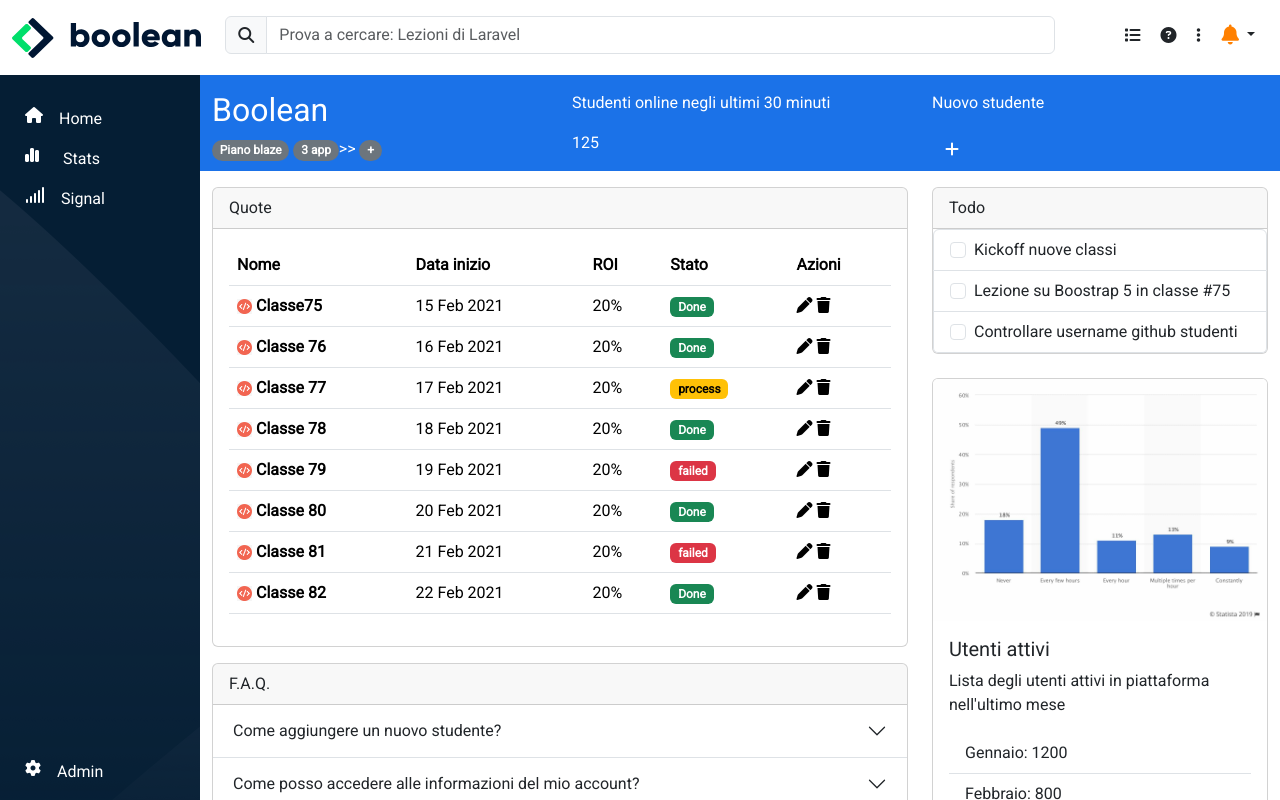
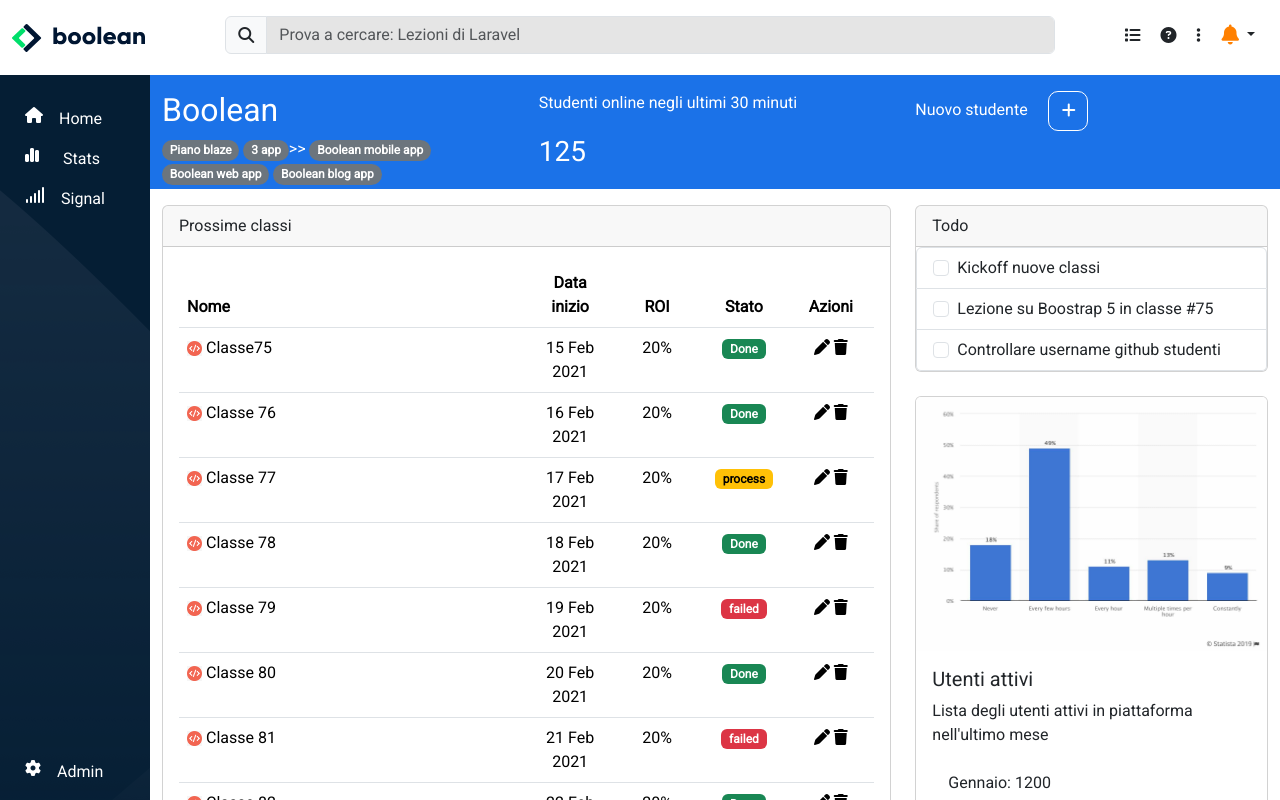
Before and after one commit to DarioLoForti/html-css-bootstrap-dashboard, a plain HTML site: page index.html in a window 1280 px wide. Drawn offline with nearby package versions, Linux system fonts and the light colour scheme.

Commit message:
[fix] i make corrections

```diff
--- a/css/style.css
+++ b/css/style.css
@@ -20,8 +20,18 @@
 
 .after{
     display: none;
+
 }
 
+#basic-addon1{
+    border-right: none;
+}
+.fa-magnifying-glass{
+    border-left: none;
+}
+.search-bg{
+    background-color:#E5E5E5 ;
+}
 /* SIDEBAR */
 
 #sidebar{
@@ -58,17 +68,43 @@
 .bg{
     background-color: #1B72E8;
 }
-th>img{
+td>img{
     width: 15px;
 }
-
+.icon:hover {
+    background-color: rgba(211, 211, 211, 0.534);
+}
+.icon-b:hover {
+    background-color: rgba(211, 211, 211, 0.534);
+}
+.off{
+    width: 40px;
+    height: 40px;
+    border: 1px solid white;
+    border-radius: 10px;
+    margin-bottom: 10px;
+}
+.table th:nth-child(1), .table td:nth-child(1){
+    width: 50%;
+}
+.table th:not(:nth-child(1)), .table td:not(:nth-child(1)){
+    width: calc(50% / 4);
+}
+.table th:not(:nth-child(1)), .table td:not(:nth-child(1)){
+    text-align: center;
+}
 /* OFFCANVAS */
 
 #offcanvasExample{
-    width: 50%;
+    width: 100%;
 }
 
 /* MEDIA QUERY */
+@media screen and (min-width: 768px){
+    #offcanvasExample{
+        width: 50%;
+    }
+}
 
 @media screen and (min-width: 991px){
     .before{
@@ -76,13 +112,17 @@
     }
     .after{
         display: block;
-        width: 100%;
+        width: 70%;
     }
+
     #sidebar{
-        width: 200px;
+        width: 150px;
     }
     .container-main{
-        width: calc(100% - 200px);
+        width: calc(100% - 150px);
+    }
+    th{
+        width:60%
     }
 
 }
--- a/index.html
+++ b/index.html
@@ -25,8 +25,8 @@
                 <div class="col-8">
                     <div class="content-h text-center mt-2">
                         <div class="input-group mb-3">
-                            <span class="input-group-text" id="basic-addon1"><i class="fa-solid fa-magnifying-glass"></i></span>
-                            <input type="text" class="form-control" placeholder="Prova a cercare: Lezioni di Laravel" aria-label="Username" aria-describedby="basic-addon1">
+                            <span class="input-group-text"><i class="fa-solid fa-magnifying-glass"></i></span>
+                            <input type="text" class="form-control search-bg" placeholder="Prova a cercare: Lezioni di Laravel" aria-label="Username" aria-describedby="basic-addon1">
                         </div>
                     </div>
                 </div>
@@ -83,26 +83,31 @@
         <div class="container-main">
             <div class="container-fluid bg text-white pt-3">
                 <div class="row">
-                    <div class="col-12 col-md-4">
+                    <div class="col-12 col-md-4 order-2 order-md-1">
                         <div class="content-mt">
                             <h2>Boolean</h2>
                             <span class="badge rounded-pill text-bg-secondary">Piano blaze</span>
                             <span class="badge rounded-pill text-bg-secondary">3 app</span>>>
-                            <span class="badge rounded-pill text-bg-secondary">+</span>
+                            <span class="badge rounded-pill text-bg-secondary d-inline-block d-lg-none">+</span>
+                            <span class="badge rounded-pill text-bg-secondary d-none d-lg-inline-block">Boolean mobile app</span>
+                            <span class="badge rounded-pill text-bg-secondary d-none d-lg-inline-block">Boolean web app</span>
+                            <span class="badge rounded-pill text-bg-secondary d-none d-lg-inline-block">Boolean blog app</span>
                         </div>
                     </div>
-                    <div class="col-12 col-md-4">
+                    <div class="col-12 col-md-4 order-3 order-md-2">
                         <div class="content-mt">
                             <p>Studenti online negli ultimi 30 minuti</p>
-                            <p>125</p>
+                            <p class="fs-3">125</p>
                         </div>
                     </div>
-                    <div class="col-12 col-md-4">
+                    <div class="col-12 col-md-4 order-md-3 ">
                         <div class="content-mt">
-                            <p>Nuovo studente</p>
-                            <a class="btn" data-bs-toggle="offcanvas" href="#offcanvasExample" role="button" aria-controls="offcanvasExample">
-                                <i class="fa-solid fa-plus" style="color: #ffffff;"></i>
-                                </a>
+                            <p class="d-inline-block me-3">Nuovo studente</p>
+                            <div class="off text-center d-inline-block">
+                              <a class="btn" data-bs-toggle="offcanvas" href="#offcanvasExample" role="button" aria-controls="offcanvasExample">
+                                  <i class="fa-solid fa-plus" style="color: #ffffff;"></i>
+                                  </a>
+                            </div>
                         </div>
                     </div>
                 </div>
@@ -113,27 +118,27 @@
                         <div class="content-mb">
                             <div class="card mt-3">
                                 <div class="card-header">
-                                  Quote
+                                  Prossime classi
                                 </div>
                                 <div class="card-body">
-                                    <table class="table">
+                                    <table class="table table-hover">
                                         <thead>
                                           <tr>
                                             <th scope="col">Nome</th>
-                                            <th scope="col">Data inizio</th>
-                                            <th scope="col">ROI</th>
+                                            <th class="d-none d-md-table-cell" scope="col">Data inizio</th>
+                                            <th class="d-none d-md-table-cell" scope="col">ROI</th>
                                             <th scope="col">Stato</th>
                                             <th scope="col">Azioni</th>
                                           </tr>
                                         </thead>
                                         <tbody>
                                           <tr>
-                                            <th scope="row">
+                                            <td>
                                                 <img src="./img/class-avatar.jpg" alt="">
                                                  Classe75
-                                            </th>
-                                            <td>15 Feb 2021</td>
-                                            <td>20%</td>
+                                            </td>
+                                            <td class="d-none d-md-table-cell">15 Feb 2021</td>
+                                            <td class="d-none d-md-table-cell">20%</td>
                                             <td><span class="badge text-bg-success">Done</span>
                                             </td>
                                             <td>
@@ -143,12 +148,12 @@
 
                                           </tr>
                                           <tr>
-                                            <th scope="row">
+                                            <td>
                                                 <img src="./img/class-avatar.jpg" alt="">
                                                 Classe 76
-                                            </th>
-                                            <td>16 Feb 2021</td>
-                                            <td>20%
+                                            </td>
+                                            <td class="d-none d-md-table-cell">16 Feb 2021</td>
+                                            <td class="d-none d-md-table-cell">20%
                                             </td>
                                             <td><span class="badge text-bg-success">Done</span>
                                             </td>
@@ -158,12 +163,12 @@
                                             </td>
                                           </tr>
                                           <tr>
-                                            <th scope="row">
+                                            <td>
                                                 <img src="./img/class-avatar.jpg" alt="">
                                                 Classe 77
-                                            </th>
-                                            <td>17 Feb 2021</td>
-                                            <td>20%</td>
+                                            </td>
+                                            <td class="d-none d-md-table-cell">17 Feb 2021</td>
+                                            <td class="d-none d-md-table-cell">20%</td>
                                             <td><span class="badge text-bg-warning">process</span>
                                             </td>
                                             <td>
@@ -172,12 +177,12 @@
                                             </td>
                                           </tr>
                                           <tr>
-                                            <th scope="row">
+                                            <td>
                                                 <img src="./img/class-avatar.jpg" alt="">
                                                 Classe 78
-                                            </th>
-                                            <td>18 Feb 2021</td>
-                                            <td>20%</td>
+                                            </td>
+                                            <td class="d-none d-md-table-cell">18 Feb 2021</td>
+                                            <td class="d-none d-md-table-cell">20%</td>
                                             <td><span class="badge text-bg-success">Done</span>
                                             </td>
                                             <td>
@@ -186,12 +191,12 @@
                                             </td>
                                           </tr>
                                           <tr>
-                                            <th scope="row">
+                                            <td>
                                                 <img src="./img/class-avatar.jpg" alt="">
                                                 Classe 79
-                                            </th>
-                                            <td>19 Feb 2021</td>
-                                            <td>20%</td>
+                                            </td>
+                                            <td class="d-none d-md-table-cell">19 Feb 2021</td>
+                                            <td class="d-none d-md-table-cell">20%</td>
                                             <td><span class="badge text-bg-danger">failed</span>
                                             </td>
                                             <td>
@@ -200,12 +205,12 @@
                                             </td>
                                           </tr>
                                           <tr>
-                                            <th scope="row">
+                                            <td>
                                                 <img src="./img/class-avatar.jpg" alt="">
                                                 Classe 80
-                                            </th>
-                                            <td>20 Feb 2021</td>
-                                            <td>20%</td>
+                                            </td>
+                                            <td class="d-none d-md-table-cell">20 Feb 2021</td>
+                                            <td class="d-none d-md-table-cell">20%</td>
                                             <td><span class="badge text-bg-success">Done</span>
                                             </td>
                                             <td>
@@ -214,12 +219,12 @@
                                             </td>
                                           </tr>
                                           <tr>
-                                            <th scope="row">
+                                            <td>
                                                 <img src="./img/class-avatar.jpg" alt="">
                                                 Classe 81
-                                            </th>
-                                            <td>21 Feb 2021</td>
-                                            <td>20%</td>
+                                            </td>
+                                            <td class="d-none d-md-table-cell">21 Feb 2021</td>
+                                            <td class="d-none d-md-table-cell">20%</td>
                                             <td><span class="badge text-bg-danger">failed</span>
                                             </td>
                                             <td>
@@ -228,12 +233,12 @@
                                             </td>
                                           </tr>
                                           <tr>
-                                            <th scope="row">
+                                            <td>
                                                 <img src="./img/class-avatar.jpg" alt="">
                                                 Classe 82
-                                            </th>
-                                            <td>22 Feb 2021</td>
-                                            <td>20%</td>
+                                            </td>
+                                            <td class="d-none d-md-table-cell">22 Feb 2021</td>
+                                            <td class="d-none d-md-table-cell">20%</td>
                                             <td><span class="badge text-bg-success">Done</span>
                                             </td>
                                             <td>
@@ -292,16 +297,16 @@
                                 </div>
                                 <ul class="list-group">
                                     <li class="list-group-item">
-                                      <input class="form-check-input me-1" type="checkbox" value="" id="Kickoff nuove classi">
-                                      <label class="form-check-label" for="Kickoff nuove classi">Kickoff nuove classi</label>
+                                      <input class="form-check-input me-1" type="checkbox" value="" id="Kickoff-nuove-classi">
+                                      <label class="form-check-label" for="Kickoff-nuove-classi">Kickoff nuove classi</label>
                                     </li>
                                     <li class="list-group-item">
-                                      <input class="form-check-input me-1" type="checkbox" value="" id="Lezione su Boostrap 5 in classe #75">
-                                      <label class="form-check-label" for="Lezione su Boostrap 5 in classe #75">Lezione su Boostrap 5 in classe #75</label>
+                                      <input class="form-check-input me-1" type="checkbox" value="" id="Lezione-su-Boostrap-5-in-classe-#75">
+                                      <label class="form-check-label" for="Lezione-su-Boostrap-5-in-classe-#75">Lezione su Boostrap 5 in classe #75</label>
                                     </li>
                                     <li class="list-group-item">
-                                      <input class="form-check-input me-1" type="checkbox" value="" id="Controllare username github studenti">
-                                      <label class="form-check-label" for="Controllare username github studenti">Controllare username github studenti</label>
+                                      <input class="form-check-input me-1" type="checkbox" value="" id="Controllare-username-github-studenti">
+                                      <label class="form-check-label" for="Controllare-username-github-studenti">Controllare username github studenti</label>
                                     </li>
                                   </ul>
                               </div>
@@ -337,25 +342,25 @@
                 <div class="row">
                     <div class="col-6">
                         <label for="text">Nome</label>
-                        <input class="form-control" type="text" name="Nome">
-                        <label for="email">Email</label>
+                        <input class="form-control" type="text" name="Nome" id="text">
+                        <label for="basic-addon1">Email</label>
                         <div class="input-group mb-3">
-                            <span class="input-group-text" id="basic-addon1">@</i></span>
-                            <input type="text" class="form-control" aria-label="Username" aria-describedby="basic-addon1">
+                            <span class="input-group-text">@</span>
+                            <input type="text" class="form-control" id="basic-addon1" aria-label="Username" aria-describedby="basic-addon1">
                         </div>
-                        <label for="email">Indirizzo Email</label>
+                        <label for="basic-addon2">Indirizzo Email</label>
                         <div class="input-group mb-3">
-                            <span class="input-group-text" id="basic-addon1">@</i></span>
-                            <input type="text" class="form-control" aria-label="Username" aria-describedby="basic-addon1">
+                            <span class="input-group-text" >@</span>
+                            <input type="text" class="form-control" id="basic-addon2" aria-label="Username" aria-describedby="basic-addon1">
                         </div>
                     </div>
                     <div class="col-6">
                         <label for="text">Cognome</label>
                         <input class="form-control" type="text" name="Cognome">
-                        <label for="Password">Password</label>
+                        <label for="password">Password</label>
                         <input class="form-control" type="password" name="password" id="password">
-                        <label for="Password">Password</label>
-                        <input class="form-control" type="password" name="password" id="password">
+                        <label for="password1">Password</label>
+                        <input class="form-control" type="password" name="password" id="password1">
                     </div>
                     <div class="col-12 my-3">
                         <label for="text">Indirizzo</label>
@@ -367,7 +372,15 @@
                     </div>
                     <div class="col-4">
                         <label for="select">Stato</label>
-                        <input class="form-control" type="" name="Stato" id="stato">
+                        <select class="form-select" id="select" aria-label="Default select example">
+                          <option selected>Stato</option>
+                          <option value="1">Francia</option>
+                          <option value="2">Germania</option>
+                          <option value="3">Italia</option>
+                          <option value="3">Paesi Bassi</option>
+                          <option value="3">Portogallo</option>
+                          <option value="3">Spagna</option>
+                        </select>
                     </div>
                     <div class="col-4">
                         <label  for="text">CAP</label>
@@ -375,7 +388,7 @@
                     </div>
                     <div class="col-12 my-3">
                         <label for="file">Foto</label>
-                        <input class="form-control" type="file" name="Foto" id="Foto">
+                        <input class="form-control" type="file" name="Foto" id="file">
                     </div>
                     <div class="col-12 my-3">
                         <input class="mb-3" type="checkbox" name="Seleziona" id="Seleziona" > Seleziona per proseguire
```
